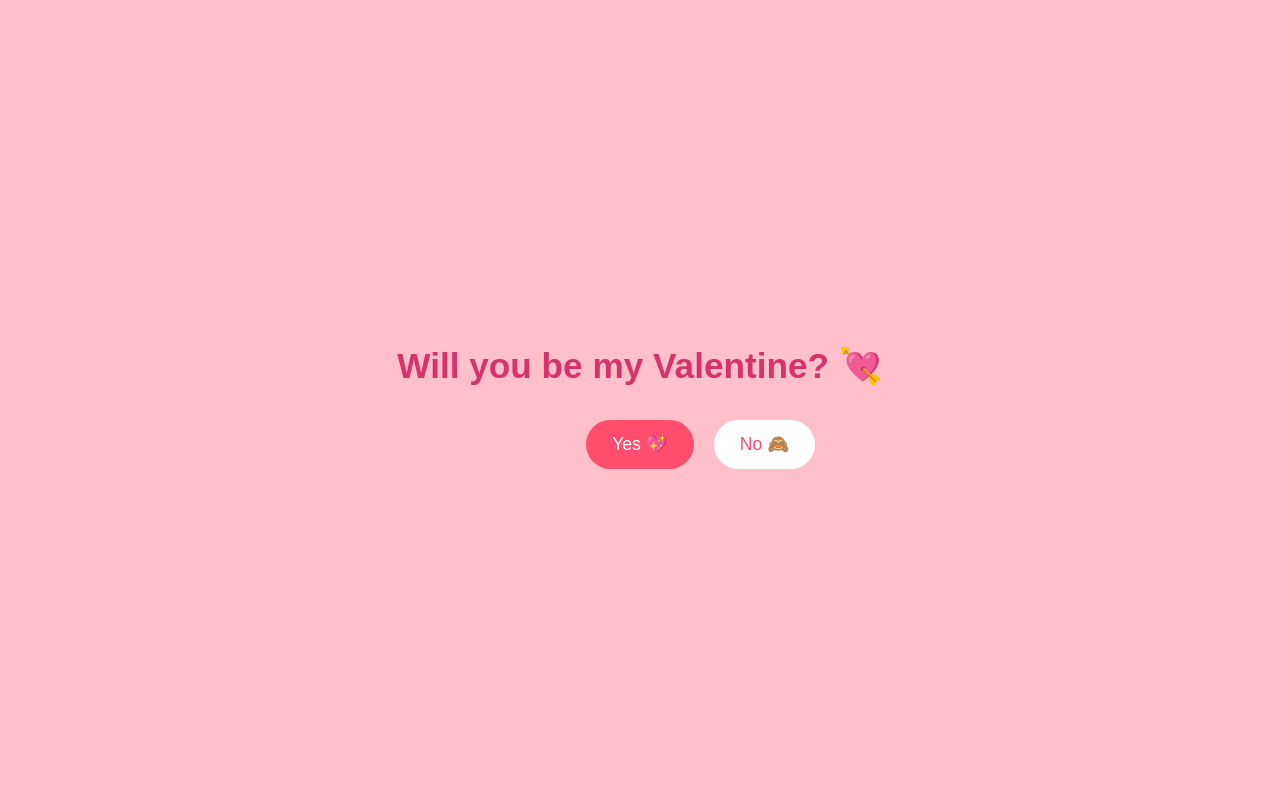
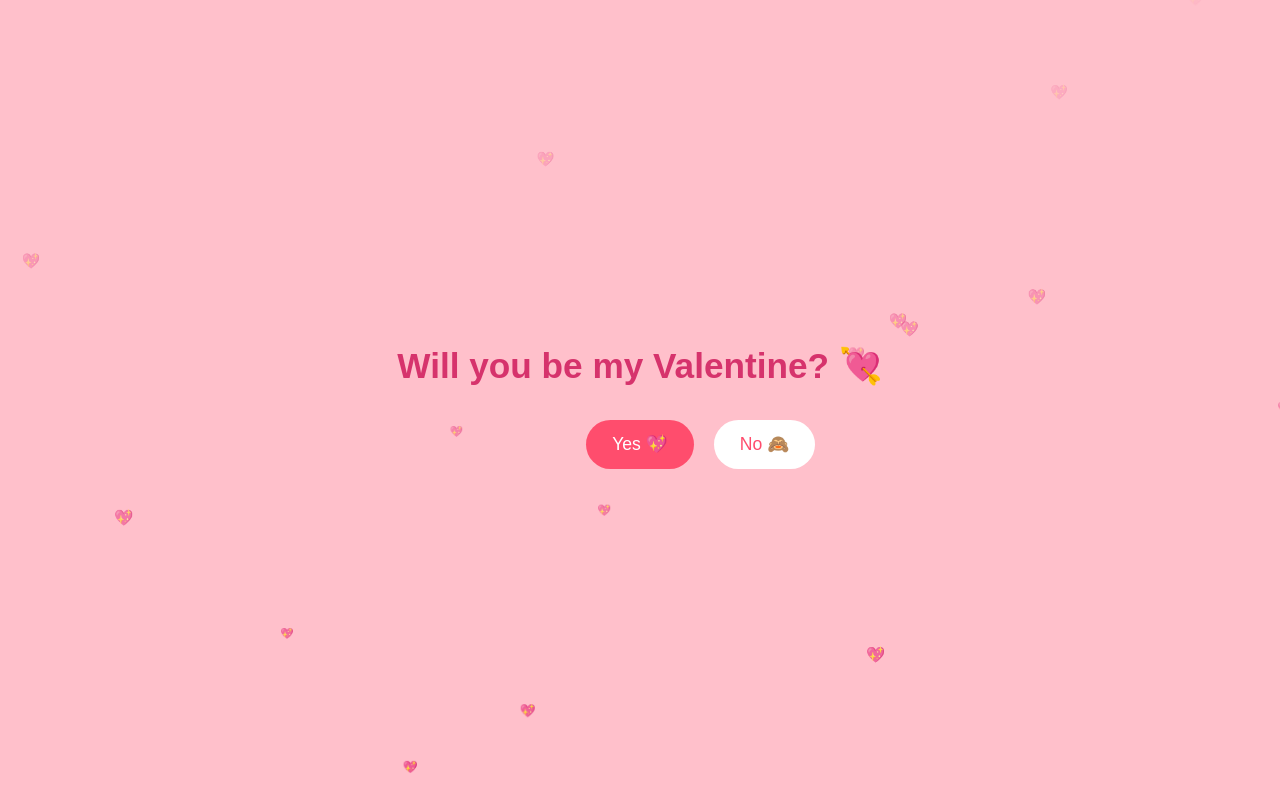
Before and after one commit to khushi-valentine/valentine, a plain HTML site: page index.html in a window 1280 px wide. Drawn offline with nearby package versions, Linux system fonts and the light colour scheme.

Commit message:
Update index.html

```diff
--- a/index.html
+++ b/index.html
@@ -1,8 +1,8 @@
 <!DOCTYPE html>
 <html lang="en">
 <head>
-  <meta charset="UTF-8">
-  <meta name="viewport" content="width=device-width, initial-scale=1.0">
+  <meta charset="UTF-8" />
+  <meta name="viewport" content="width=device-width, initial-scale=1.0" />
   <title>Be My Valentine 💖</title>
 
   <!-- Confetti library -->
@@ -16,12 +16,44 @@
       display: flex;
       align-items: center;
       justify-content: center;
-      font-family: 'Arial', sans-serif;
+      font-family: Arial, sans-serif;
       overflow: hidden;
+    }
+
+    .hearts {
+      position: fixed;
+      top: 0;
+      left: 0;
+      width: 100%;
+      height: 100%;
+      pointer-events: none;
+      overflow: hidden;
+      z-index: 0;
+    }
+
+    .heart {
+      position: absolute;
+      font-size: 12px;
+      opacity: 0.6;
+      animation: floatUp linear infinite;
+    }
+
+    @keyframes floatUp {
+      from {
+        transform: translateY(100vh);
+        opacity: 1;
+      }
+      to {
+        transform: translateY(-10vh);
+        opacity: 0;
+      }
     }
 
     .container {
       text-align: center;
+      z-index: 1;
+      position: relative;
+      padding: 20px;
     }
 
     h1 {
@@ -44,7 +76,7 @@
     }
 
     #noBtn {
-      background-color: #fff;
+      background-color: white;
       color: #ff4d6d;
       position: absolute;
     }
@@ -54,12 +86,13 @@
       font-size: 1.3rem;
       color: #b0003a;
       margin-top: 20px;
-      padding: 0 20px;
     }
   </style>
 </head>
 
 <body>
+  <div class="hearts"></div>
+
   <div class="container">
     <h1 id="question">Will you be my Valentine? 💘</h1>
 
@@ -69,8 +102,8 @@
     <div id="message">
       <p><strong>Dhiraj 💕</strong></p>
       <p>
-        I love my baby and I promise to love you always.<br>
-        Thank you for making me happy always.<br>
+        I love my baby and I promise to love you always.<br />
+        Thank you for making me happy always.<br />
         You mean the entire world to me 🥺🥺💋💋
       </p>
     </div>
@@ -95,17 +128,14 @@
       noBtn.style.display = "none";
       message.style.display = "block";
 
-      // CONFETTI BLAST 💥💖
+      // Confetti
       confetti({
         particleCount: 200,
         spread: 120,
         origin: { y: 0.6 }
       });
 
-      // Continuous confetti for 2 seconds
-      const duration = 2000;
-      const end = Date.now() + duration;
-
+      const end = Date.now() + 2000;
       (function frame() {
         confetti({
           particleCount: 5,
@@ -119,12 +149,26 @@
           spread: 55,
           origin: { x: 1 }
         });
-
-        if (Date.now() < end) {
-          requestAnimationFrame(frame);
-        }
+        if (Date.now() < end) requestAnimationFrame(frame);
       })();
     });
+
+    // Floating hearts
+    const heartsContainer = document.querySelector(".hearts");
+
+    setInterval(() => {
+      const heart = document.createElement("div");
+      heart.classList.add("heart");
+      heart.innerText = "💖";
+      heart.style.left = Math.random() * 100 + "vw";
+      heart.style.fontSize = Math.random() * 6 + 10 + "px";
+      heart.style.animationDuration = Math.random() * 3 + 4 + "s";
+      heartsContainer.appendChild(heart);
+
+      setTimeout(() => {
+        heart.remove();
+      }, 7000);
+    }, 300);
   </script>
 </body>
 </html>
```
